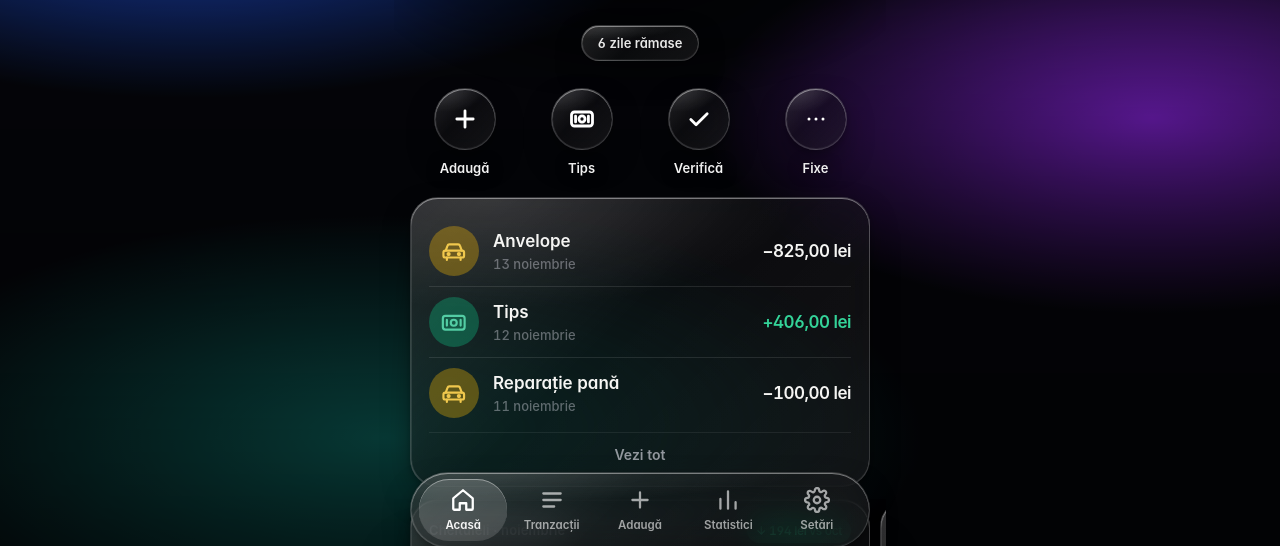
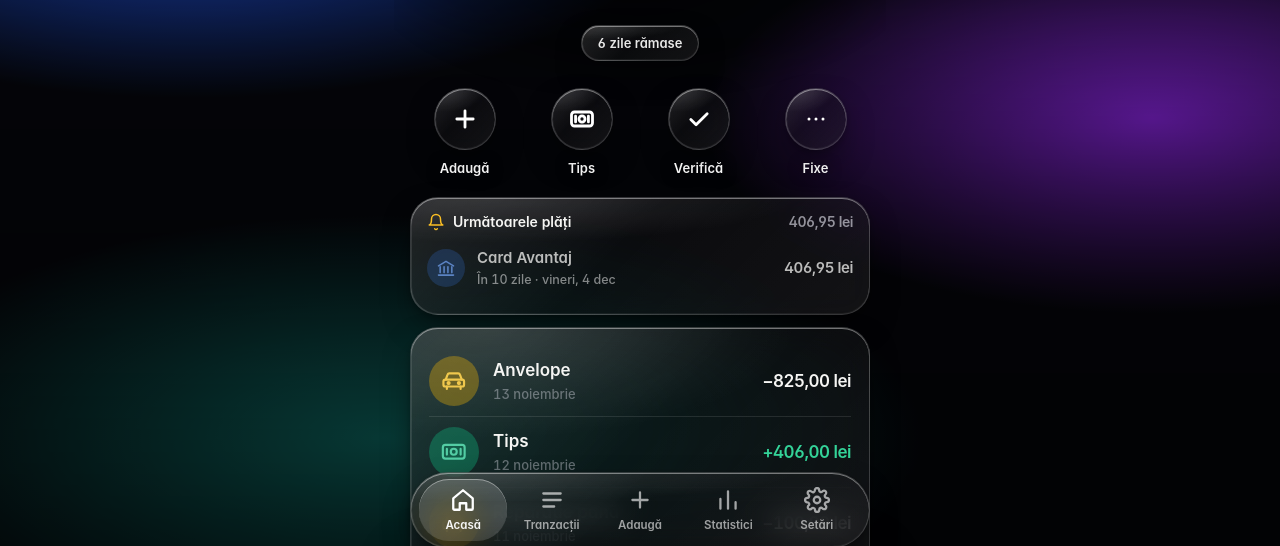
Before and after one commit to adrianady239-alt/tracker, a plain HTML site: page index.html in a window 1280 px wide. Shown: the part 242-788 px from the top of the page. Drawn offline with Linux system fonts and the light colour scheme.

Commit message:
Add files via upload

```diff
--- a/index.html
+++ b/index.html
@@ -912,6 +912,7 @@ body:not(.haswp) #wpbg{background:radial-gradient(55% 35% at 15% 18%,#1d4ed8,tra
 .pr-pay{border:0;border-radius:99px;background:#fff;color:#000;font:inherit;font-size:12.5px;font-weight:600;padding:5px 12px;cursor:pointer}
 .fdue{font-size:11px;color:#fbbf24;font-weight:600;margin-top:1px}.fdue.none{color:rgba(255,255,255,.45);font-weight:500}
 .msg .tk.wr{background:#fbbf24;color:#2a1a00}
+.pr-r.far{opacity:.75}.pr-r.far .pr-pay{display:none}
 
 </style>
 </head>
@@ -2395,18 +2396,18 @@ function pad2(n){return String(n).padStart(2,'0')}
 function dueDate(f,mk){return mk+'-'+pad2(Math.min(+f.d,dim(mk)))}
 function dueList(){const t=today(),cm=mKey(t),out=[];
   [cm,mAdd(cm,1)].forEach(mk=>fixed.forEach((f,i)=>{if(!f.d||!fAct(f,mk))return;const a=fAmt(f,mk);if(!(a>0))return;
-    const ds=dueDate(f,mk),n=dayN(t,ds);if(mk===cm&&fixPaid(f).length)return;if(n<-10||n>2)return;out.push({i,f,a,ds,n,cur:mk===cm})}));
+    const ds=dueDate(f,mk),n=dayN(t,ds);if(mk===cm&&fixPaid(f).length)return;if(n<-10||n>14)return;out.push({i,f,a,ds,n,cur:mk===cm})}));
   return out.sort((x,y)=>x.n-y.n)}
-function whenTxt(n){return n<0?`Întârziat ${-n} ${-n===1?'zi':'zile'}`:n===0?'Azi':n===1?'Mâine':'Poimâine'}
+function whenTxt(n){return n<0?`Întârziat ${-n} ${-n===1?'zi':'zile'}`:n===0?'Azi':n===1?'Mâine':n===2?'Poimâine':`În ${n} zile`}
 function renderRem(){let box=$('payRem');if(!box){box=document.createElement('div');box.id='payRem';const r=$('rRecent');if(!r)return;r.parentNode.insertBefore(box,r)}
   const L=dueList();if(!L.length){box.innerHTML='';box.style.display='none';return}box.style.display='';
   const LS3=['ian','feb','mar','apr','mai','iun','iul','aug','sep','oct','nov','dec'],tot=L.reduce((s,x)=>s+x.a,0);
-  box.innerHTML=`<div class="rcard prem${L.some(x=>x.n<=0)?' urg':''}"><div class=pr-h><span class=pr-bell>${'<svg viewBox="0 0 24 24"><path d="M6 8a6 6 0 1 1 12 0c0 7 3 8 3 8H3s3-1 3-8"/><path d="M10.3 21a1.9 1.9 0 0 0 3.4 0"/></svg>'}</span><b>Plăți care urmează</b><span class=num>${fmtL(tot)} lei</span></div>
-   ${L.map(x=>{const K=CATS[x.f.c]||CATS.Diverse,d=new Date(x.ds+'T12:00:00');return `<div class=pr-r><i style="background:${tint(K.c,.28)}">${K.e}</i><div class=pr-m><b>${esc(x.f.n)}</b><span class="${x.n<0?'late':x.n===0?'today':''}">${whenTxt(x.n)} · ${ZILE[d.getDay()]}, ${d.getDate()} ${LS3[d.getMonth()]}</span></div><div class=pr-a><b class=num>${fmtL(x.a)} lei</b>${x.cur?`<button class=pr-pay data-fp="${x.i}">Plătește</button>`:''}</div></div>`}).join('')}</div>`}
+  box.innerHTML=`<div class="rcard prem${L.some(x=>x.n<=2)?' urg':''}"><div class=pr-h><span class=pr-bell>${'<svg viewBox="0 0 24 24"><path d="M6 8a6 6 0 1 1 12 0c0 7 3 8 3 8H3s3-1 3-8"/><path d="M10.3 21a1.9 1.9 0 0 0 3.4 0"/></svg>'}</span><b>${L.some(x=>x.n<=2)?'Plăți care urmează':'Următoarele plăți'}</b><span class=num>${fmtL(tot)} lei</span></div>
+   ${L.map(x=>{const K=CATS[x.f.c]||CATS.Diverse,d=new Date(x.ds+'T12:00:00');return `<div class="pr-r${x.n>2?' far':''}"><i style="background:${tint(K.c,.28)}">${K.e}</i><div class=pr-m><b>${esc(x.f.n)}</b><span class="${x.n<0?'late':x.n===0?'today':''}">${whenTxt(x.n)} · ${ZILE[d.getDay()]}, ${d.getDate()} ${LS3[d.getMonth()]}</span></div><div class=pr-a><b class=num>${fmtL(x.a)} lei</b>${x.cur?`<button class=pr-pay data-fp="${x.i}">Plătește</button>`:''}</div></div>`}).join('')}</div>`}
 // zi scadentă în lista de costuri fixe (afișare + editare)
 function decorFixed(){const LS3=['ian','feb','mar','apr','mai','iun','iul','aug','sep','oct','nov','dec'],cm=mKey(today());
-  document.querySelectorAll('#fixed .nm[data-fe]').forEach(el=>{const f=fixed[+el.dataset.fe];if(!f||!fAct(f,cm)||!(fAmt(f,cm)>0)||el.querySelector('.fdue'))return;
-    el.insertAdjacentHTML('beforeend',f.d?`<div class=fdue>scadent ${Math.min(+f.d,dim(cm))} ${LS3[+cm.slice(5)-1]}</div>`:`<div class="fdue none">fără dată · atinge ca s-o setezi</div>`)});
+  document.querySelectorAll('#fixed .nm[data-fe]').forEach(el=>{const f=fixed[+el.dataset.fe];if(!f||el.querySelector('.fdue'))return;const nm=mAdd(cm,1),act=fAct(f,cm),soon=!act&&f.from===nm,mk=act?cm:nm;if((!act&&!soon)||!(fAmt(f,mk)>0))return;
+    el.insertAdjacentHTML('beforeend',f.d?`<div class=fdue>${soon?'prima plată':'scadent'} ${Math.min(+f.d,dim(mk))} ${LS3[+mk.slice(5)-1]} · ${fmtL(fAmt(f,mk))} lei</div>`:`<div class="fdue none">fără dată · atinge ca s-o setezi</div>`)});
   document.querySelectorAll('#fixed input[data-ff]').forEach(inp=>{const i=+inp.dataset.ff,row=inp.parentNode;if(row.querySelector('[data-fz]'))return;
     row.insertAdjacentHTML('beforeend',` ziua <input type=number min=1 max=31 inputmode=numeric data-fz="${i}" value="${fixed[i].d||''}" placeholder="–" style="width:52px">`)})}
 document.addEventListener('change',e=>{const z=e.target.dataset.fz;if(z===undefined)return;const v=parseInt(e.target.value,10);fixed[+z].d=v>=1&&v<=31?v:undefined;save();render()});
--- a/sw.js
+++ b/sw.js
@@ -1,4 +1,4 @@
-const C='bani-v35';
+const C='bani-v36';
 const CORE=['./','index.html','manifest.json','stone.jpg','icon-180.png','icon-192.png','icon-512.png'];
 self.addEventListener('install',e=>{e.waitUntil(caches.open(C).then(c=>c.addAll(CORE)));self.skipWaiting()});
 self.addEventListener('activate',e=>{e.waitUntil(caches.keys().then(k=>Promise.all(k.filter(x=>x!==C&&x.startsWith('bani-')).map(x=>caches.delete(x)))));self.clients.claim()});
```
